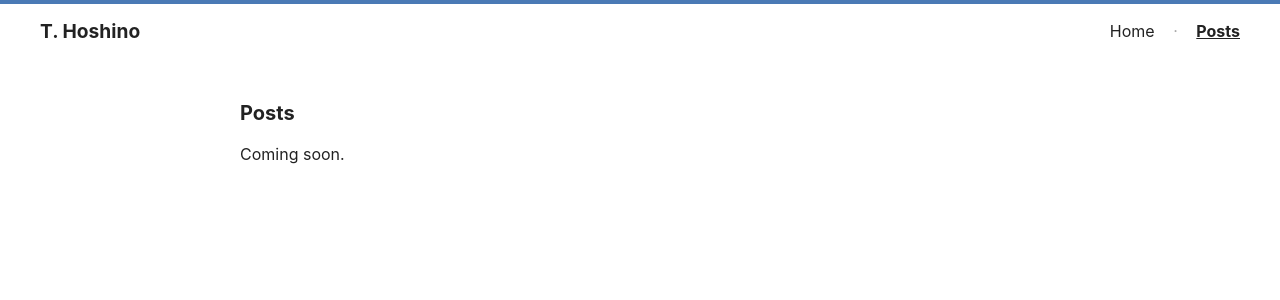
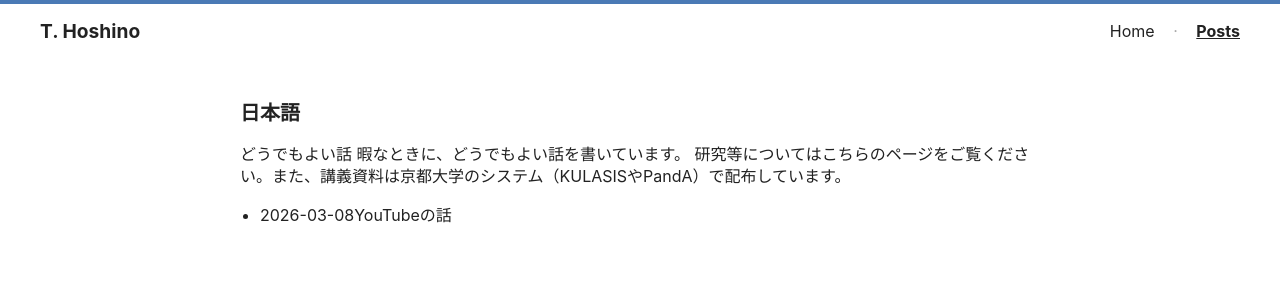
Before and after one commit to tetsuyahoshino137/tetsuyahoshino137.github.io, a Jekyll site: the page built from posts.md, in a window 1280 px wide. Shown: the top 300 px of the page. Built offline with Jekyll 4.4.1, drawn with Linux system fonts in a browser that asks for light colours.

Commit message:
Change title and content language to Japanese
Updated the title and content to Japanese.

```diff
--- a/posts.md
+++ b/posts.md
@@ -1,9 +1,16 @@
 ---
 layout: default
-title: Posts
+title: 日本語
 permalink: /posts/
 ---
 
-<h2>Posts</h2>
+<h2>日本語</h2>
+<p> どうでもよい話
 
-<p>Coming soon.</p>
+暇なときに、どうでもよい話を書いています。
+
+研究等についてはこちらのページをご覧ください。また、講義資料は京都大学のシステム（KULASISやPandA）で配布しています。</p>
+
+<ul class="jp-posts">
+  <li><span class="post-date">2026-03-08</span><span class="post-title">YouTubeの話</span></li>
+</ul>
```
